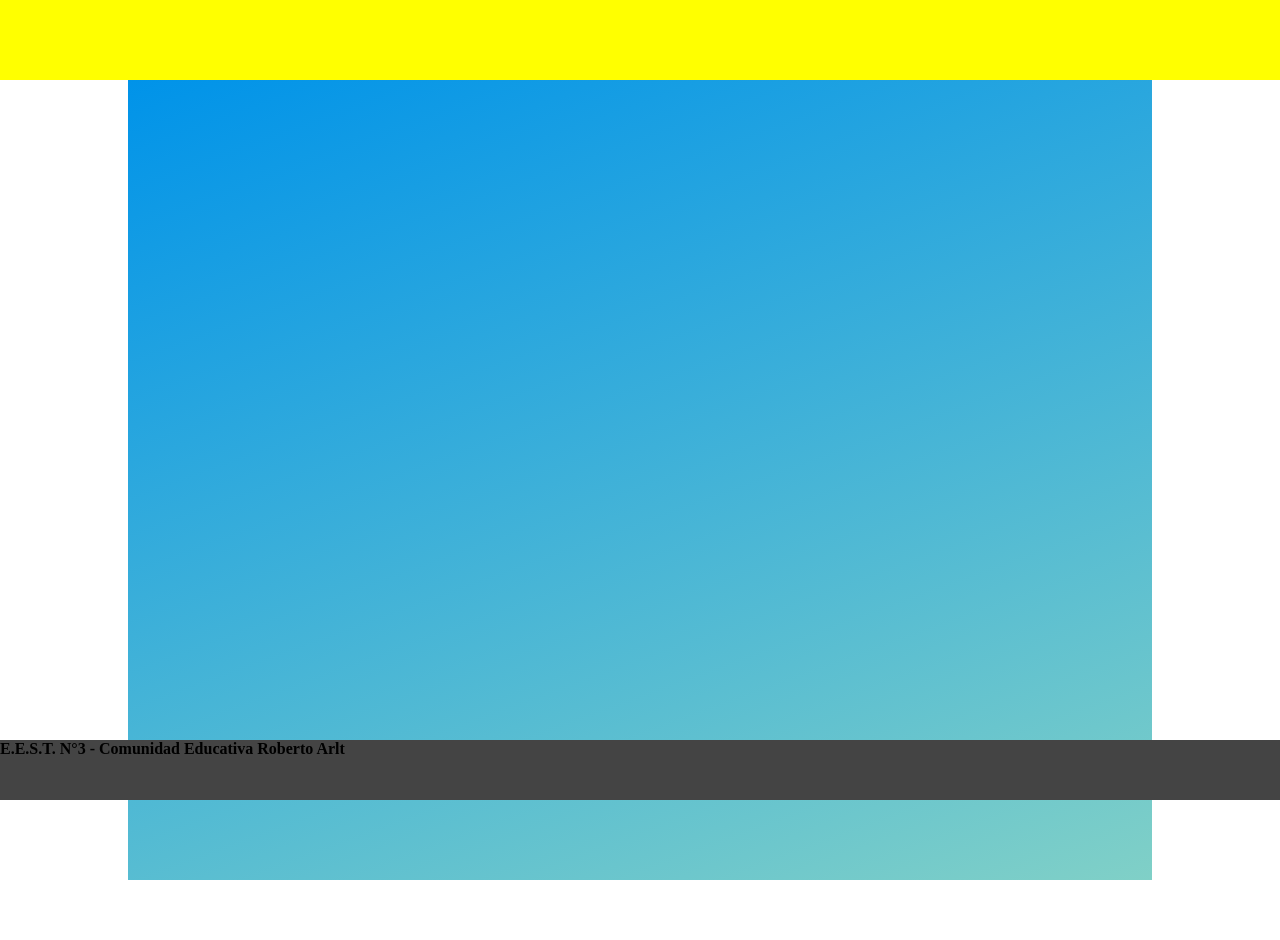
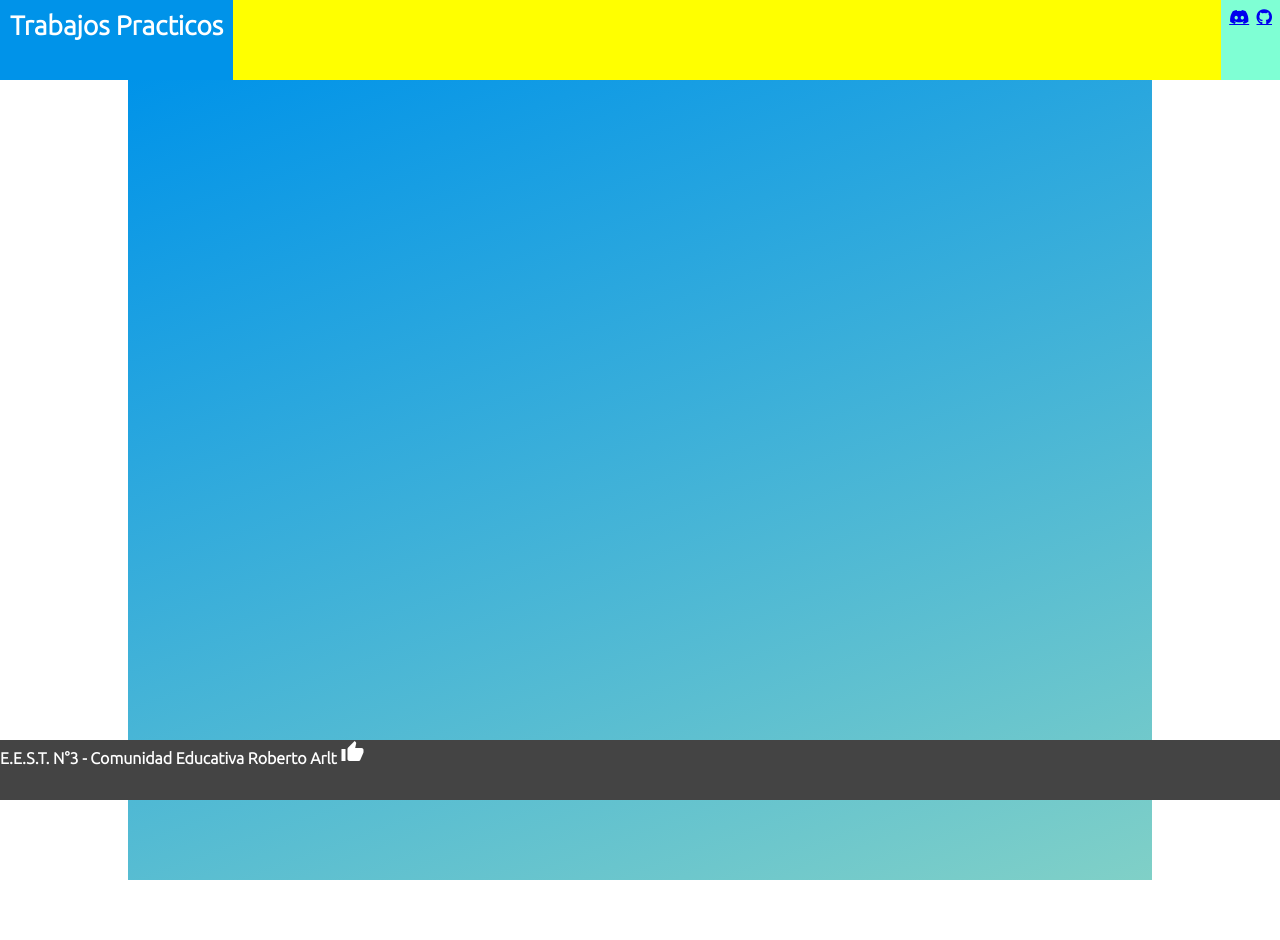
Before and after one commit to IvanRossin1/tp_chaza23, a PHP site: page / in a window 1280 px wide. Run offline with PHP 8.4, Linux system fonts and the light colour scheme.

Commit message:
agrego logos

```diff
--- a/css/style.css
+++ b/css/style.css
@@ -1,15 +1,46 @@
+@import url('https://fonts.googleapis.com/css2?family=Ubuntu:wght@300&display=swap');
+
 * {
     margin: 0;
     padding: 0;
     box-sizing: border-box;
 }
 
+/* TIPOGRAFIAS */
+.ubuntu {font-family: 'Ubuntu', sans-serif;}
+
+.fw300 {
+    font-weight: 300;
+}
+
+.fw700 {
+    font-weight: 700;
+}
+
 header {
     background-color: yellow;
     height: 80px;
     width: 100%;
-    /* margin: auto; centro un elemento que no ocupe el 100% del ancho */
+    margin: auto; /* centro un elemento que no ocupe el 100% del ancho */
+    display: flex;
+    justify-content: space-between;
 }
+
+header .marca {
+    background-color: #0093E9;
+    padding: 10px;
+    color: white;
+    font-size: 20pt;
+}
+
+header .social {
+    background-color: aquamarine;
+    padding: 0.5em;
+}
+
+/* .marca{
+    background-color: red;
+} */
 
 footer {
     /* VERIFICAR margin-botoom CUANDO AGREGUE CONTENIDO A LA CLASE CONTENIDO */
@@ -18,6 +49,7 @@ footer {
     width: 100%;
     position: fixed;
     bottom: 0;
+    color: white;
 }
 
 .contenido {
--- a/index.html
+++ b/index.html
@@ -5,12 +5,21 @@
         <meta http-equiv="X-UA-Compatible" content="IE=edge">
         <meta name="viewport" content="width=device-width, initial-scale=1.0">
         <link rel="stylesheet" href="css/style.css">
+        <link href="https://fonts.googleapis.com/icon?family=Material+Icons"
+        rel="stylesheet">
+        <link rel="stylesheet" href="https://cdnjs.cloudflare.com/ajax/libs/font-awesome/6.4.0/css/brands.min.css">
+        <link rel="stylesheet" href="https://cdnjs.cloudflare.com/ajax/libs/font-awesome/6.4.0/css/all.min.css">
         <title>Portafolios</title>
     </head>
     <body>
 
         <header>
-
+            <div class="marca ubuntu fw700">Trabajos Practicos</div>
+            <div class="social ubuntu fw700">
+                <a href="#" class="fa-brands fa-discord"></a>
+                <a href="#" class="fa-brands fa-instagram>"></a>
+                <a href="#" class="fa-brands fa-github"></a>
+            </div>
         </header>
 
         <div class="contenido">
@@ -18,8 +27,9 @@
         </div>
 
         <footer>
-            <h4>
+            <h4 class="ubuntu">
                 E.E.S.T. N°3 - Comunidad Educativa Roberto Arlt
+                <span class="material-icons">thumb_up</span>
             </h4>
         </footer>
         <script src="js/actions.js"></script>
```
